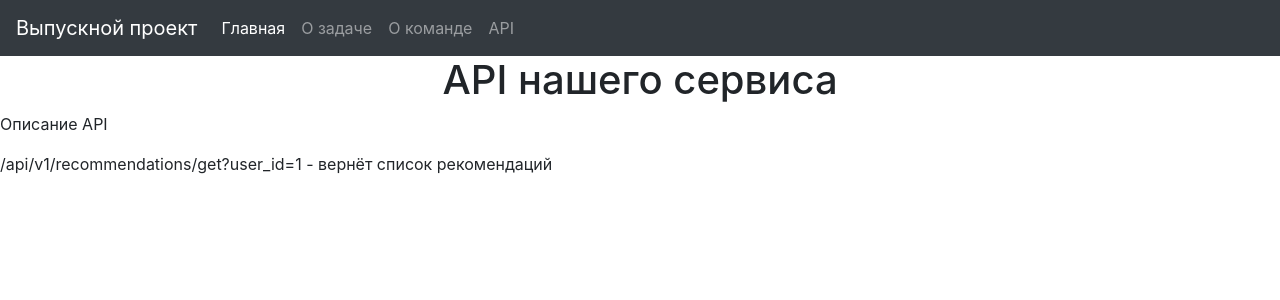
After one commit to MADE-food/food_service_web, a Flask app: page /api in a window 1280 px wide. The commit adds this page. Shown: the top 300 px of the page. Run offline with Flask 2, Linux system fonts and the light colour scheme.

Commit message:
Описание АПИ

```diff
--- a/app.py
+++ b/app.py
@@ -37,6 +37,9 @@ def about():
 def task():
     return render_template('task.html')
 
+@app.route('/api', methods=['GET'])
+def api():
+    return render_template('api.html')
 
 # region API
 @app.route('/api/v1/recommendations/get', methods=['GET'])
--- /dev/null
+++ b/templates/api.html
@@ -0,0 +1,10 @@
+{% extends 'base.html' %}
+
+{% block header %}
+<div class="row justify-content-center"> <p class="h1">API нашего сервиса</p> </div>
+{% endblock %}
+
+{% block content %}
+<p>Описание API</p>
+/api/v1/recommendations/get?user_id=1 - вернёт список рекомендаций
+{% endblock %}
--- a/templates/base.html
+++ b/templates/base.html
@@ -46,6 +46,9 @@
               <li class="nav-item">
                 <a class="nav-link" href="{{ url_for('about') }}">О команде</a>
               </li>
+              <li class="nav-item">
+                <a class="nav-link" href="{{ url_for('api') }}">API</a>
+              </li>
             </ul>
         </div>
     </nav>
```
